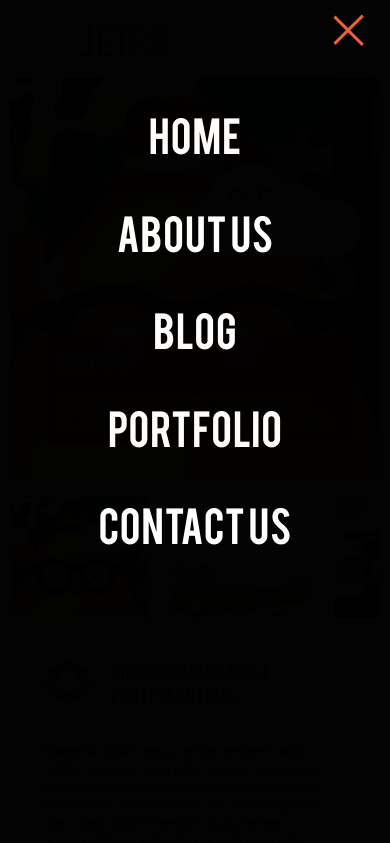
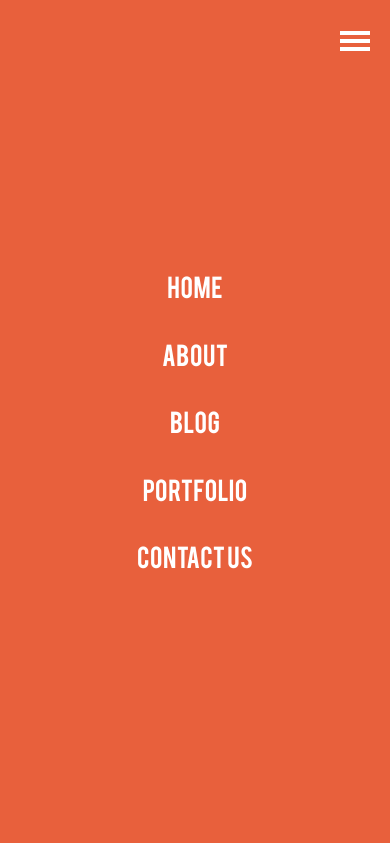
Before and after one commit to EvgeniyBudaev/jetro, a plain HTML site: page index.html in a window 390 px wide. Both pictures are taken after a click on the element 350 px from the left and 40 px from the top of the page. Shown: the top 843 px of the page. Drawn offline with nearby package versions, Linux system fonts and the light colour scheme.

Commit message:
адаптивная верстка

```diff
--- a/css/media-sidebar.css
+++ /dev/null
@@ -1,39 +0,0 @@
-@media (max-width: 769px) {
-  #toggle {
-    visibility: visible;
-    opacity: 1;
-    margin-top: 6px;
-  }
-
-  #menu a {
-    font-weight: 400;
-    font-size: 40px;
-    padding: 50px;
-  }
-
-  nav #menu {
-    display: none;
-  }
-
-  #resize li:nth-child(1) {
-  margin-top: 80px;
-}
-}
-
-@media (min-width: 769px) {
-  #resize {
-    visibility: hidden !important;
-  }
-}
-
-@media (max-width: 500px) {
-  #menu a {
-    padding: 0;
-  }
-}
-
-@media (max-width: 320px) {
-#resize li:nth-child(1) {
-  margin-top: 55px;
-}
-}
--- a/css/media.css
+++ b/css/media.css
@@ -21,6 +21,9 @@
   .header__inner {
     justify-content: space-around;
   }
+  .works__title-box {
+    display: none;
+  }
 }
 
 @media (max-width: 860px) {
@@ -35,6 +38,38 @@
   }
   .footer__item-twitter {
     padding: 0 20px 0 20px;
+  }
+}
+
+@media (max-width: 769px) {
+  .header__inner {
+    justify-content: space-between;
+  }
+  .header__menu {
+    display: none;
+  }
+  /* hamburger */
+  .header__menu-btn {
+    display: block;
+    margin-right: 10px;
+    z-index: 1;
+    background-color: #fff;
+  }
+  #toggle {
+    visibility: visible;
+    opacity: 1;
+    margin-top: 6px;
+  }
+  #menu a {
+    font-weight: 400;
+    font-size: 40px;
+    padding: 50px;
+  }
+  nav #menu {
+    display: none;
+  }
+  #resize li:nth-child(1) {
+    margin-top: 80px;
   }
 }
 
@@ -59,7 +94,7 @@
   }
 }
 
-@media (max-width: 499px) {
+@media (max-width: 500px) {
   .slider__item-wrapper {
     width: 308px;
     padding: 13px 10px 13px 10px;
@@ -70,6 +105,9 @@
   }
   .footer__social {
     justify-content: center;
+  }
+  #menu a {
+    padding: 0;
   }
 }
 
@@ -85,3 +123,15 @@
     margin-bottom: 10px;
   }
 }
+
+@media (max-width: 320px) {
+  #resize li:nth-child(1) {
+    margin-top: 55px;
+  }
+}
+
+@media (min-width: 769px) {
+  #resize {
+    visibility: hidden !important;
+  }
+}
--- a/css/style.css
+++ b/css/style.css
@@ -29,7 +29,6 @@ body {
 
 a {
   color: #b9b9b9;
-  display: inline-block;
   text-decoration: none;
 }
 
@@ -51,6 +50,10 @@ ul {
   justify-content: space-between;
   align-items: center;
   height: 78px;
+}
+
+.header__menu {
+  padding-top: 15px;
 }
 
 .header__logo a {
@@ -76,81 +79,73 @@ ul {
   color: #e8603c;
 }
 
-#toggle {
-  position: absolute;
-  right: 20px;
-  top: 14px;
-  z-index: 999;
-  width: 40px;
-  height: 40px;
-  cursor: pointer;
-  float: right;
-  transition: all 0.3s ease-out;
-  visibility: hidden;
-  opacity: 0;
+/* hamburger */
+.header__menu-btn {
+  width: 30px;
+  display: none;
 }
 
-#toggle .span {
-  height: 3px;
-  background: #e8603c;
-  transition: all 0.3s ease-out;
-  backface-visibility: hidden;
-  margin: 5px auto;
+.header__menu-row {
+  width: 100%;
+  background-color: #e8603c;
+  height: 4px;
+  margin-bottom: 4px;
 }
 
-#toggle.on #one {
-  transform: rotate(45deg) translateX(2px) translateY(4px);
+.menu-overlay {
+  position: fixed;
+  top: 0;
+  left: 0;
+  right: 0;
+  bottom: 0;
+  background: #e8603c;
+  display: flex;
+  justify-content: center;
+  align-items: center;
+  overflow-y: auto;
+  transform: scale(0);
+  transition: 0.5s;
+  overflow-y: hidden;
 }
 
-#toggle.on #two {
-  opacity: 0;
+.menu-overlay.active {
+  transform: scale(1);
 }
 
-#toggle.on #three {
-  transform: rotate(-45deg) translateX(8px) translateY(-10px);
+.slider-top.active {
+  transform: scale(0);
 }
 
-#resize {
-  z-index: 10;
-  top: 0px;
-  position: absolute;
-  background: #000;
-  width: 100%;
-  height: 100%;
-  visibility: hidden;
-  opacity: 0;
-  transition: all 1s ease-out;
-  display: table;
+.slider-top {
+  transform: scale(1);
 }
 
-#resize #menu {
-  height: 90px;
-  display: table-cell;
-  vertical-align: center;
+.footer.active {
+  transform: scale(0);
 }
 
-#resize #menu li {
-  display: block;
-  text-align: center;
-  padding: 20px 0;
-  font-size: 50px;
-  min-height: 50px;
-  font-weight: bold;
-  cursor: pointer;
-  transition: all 0.3s ease-out;
+.footer {
+  transform: scale(1);
 }
 
-#resize li:nth-child(1) {
-  margin-top: 140px;
+.menu-overlay ul {
+  position: relative;
 }
 
-#resize #menu li a {
-  color: #fff;
+.menu-overlay ul li {
+  position: relative;
+  list-style: none;
+  text-align: center;
+  display: block;
 }
 
-#resize.active {
-  visibility: visible;
-  opacity: 0.99;
+.menu-overlay ul li a {
+  text-decoration: none;
+  font-size: 24px;
+  padding: 20px 10px;
+  color: #fff;
+  text-transform: uppercase;
+  display: inline-block;
 }
 /* end HEADER */
 
@@ -192,7 +187,7 @@ ul {
 }
 
 .slick-track .item-nav + .item-nav {
-  margin-right: 22px;
+  margin-right: 21px;
 }
 
 .slider-for {
@@ -264,8 +259,6 @@ ul {
 .specialised__inner {
   display: flex;
   justify-content: space-between;
-  max-width: 950px;
-  margin: 0 auto;
 }
 
 .specialised__item {
@@ -308,10 +301,21 @@ ul {
 }
 
 .works__title {
+  display: flex;
+  justify-content: space-between;
+  align-items: center;
+  margin-bottom: 25px;
+}
+
+.works__title-text {
   font-size: 18px;
   line-height: 24px;
   color: #e8603c;
-  margin-bottom: 25px;
+}
+
+.works__title-box {
+  width: 810px;
+  height: 18px
 }
 
 .works__inner {
@@ -321,12 +325,17 @@ ul {
 }
 
 .works__item {
-  border: 1px solid rgb(219, 219, 219);
   padding-bottom: 12px;
 }
 
-.works__item img {
-  margin-bottom: 12px;
+.works__item-box {
+  border: 1px solid rgb(219, 219, 219);
+  border-top: none;
+  padding: 14px 0px;
+}
+
+.works__item-img {
+  height: 184px;
 }
 
 .works__item-title {
@@ -399,9 +408,16 @@ ul {
   color: #fff;
 }
 
-.footer__item-content span {
-  color: #d9d9d9;
+.footer__pixelmater a,
+.footer__designdude a,
+.footer__date {
+  color: #f3b29d;
   padding-right: 2px;
+}
+
+.footer__bestpsdfreebies a {
+  color: #f3b29d;
+  padding-left: 2px;
 }
 
 .footer__pixelmater {
@@ -427,6 +443,12 @@ ul {
 
 .footer__content-info {
   margin-bottom: 20px;
+  display: flex;
+  flex-direction: column;
+}
+
+.footer__content-info a {
+  color: #fff;
 }
 
 .footer__social {
--- a/index.html
+++ b/index.html
@@ -10,7 +10,6 @@
   <link rel="stylesheet" href="css/normalize.css">
   <link rel="stylesheet" href="css/style.css">
   <link rel="stylesheet" href="css/media.css">
-  <link rel="stylesheet" href="css/media-sidebar.css">
 </head>
 
 <body>
@@ -25,27 +24,26 @@
         </div>
 
 
-
         <nav class="header__menu">
-          <ul class="nav-links" id="menu">
+          <ul class="nav-links menu">
             <li class="nav-link"><a class="header-link active" href="#">Home</a></li>
             <li class="nav-link"><a class="header-link" href="#">About Us</a></li>
             <li class="nav-link"><a class="header-link" href="#">Blog</a></li>
             <li class="nav-link"><a class="header-link" href="#">Portfolio</a></li>
             <li class="nav-link"><a class="header-link" href="#">Contact US</a></li>
           </ul>
-
-          <div id="toggle">
-            <div class="span" id="one"></div>
-            <div class="span" id="two"></div>
-            <div class="span" id="three"></div>
-          </div>
         </nav>
 
-        <div id="resize">
-          <ul id="menu">
+        <div class="header__menu-btn" onClick="menuToggle()">
+          <div class="header__menu-row"></div>
+          <div class="header__menu-row"></div>
+          <div class="header__menu-row"></div>
+        </div>
+
+        <div class="menu-overlay">
+          <ul>
             <li><a href="#">Home</a></li>
-            <li><a href="#">About Us</a></li>
+            <li><a href="#">About</a></li>
             <li><a href="#">Blog</a></li>
             <li><a href="#">Portfolio</a></li>
             <li><a href="#">Contact US</a></li>
@@ -156,7 +154,7 @@
             iaculis.
             Aenean sodales nibh non lectus tempor a interdum justo ultricies.
           </div>
-          <div class="specialised__item-button">more</div>
+          <a class="specialised__item-button" href="#">more</a>
         </div>
 
         <div class="specialised__item">
@@ -174,7 +172,7 @@
             iaculis.
             Aenean sodales nibh non lectus tempor a interdum justo ultricies.
           </div>
-          <div class="specialised__item-button">more</div>
+          <a class="specialised__item-button" href="#">more</a>
         </div>
 
         <div class="specialised__item">
@@ -192,7 +190,7 @@
             iaculis.
             Aenean sodales nibh non lectus tempor a interdum justo ultricies.
           </div>
-          <div class="specialised__item-button">more</div>
+          <a class="specialised__item-button" href="#">more</a>
         </div>
 
       </div>
@@ -202,32 +200,61 @@
 
   <section class="works">
     <div class="container">
-      <div class="works__title">recent works</div>
+      <div class="works__title">
+        <div class="works__title-text">recent works</div>
+        <div class="works__title-box">
+          <img src="images/line.png" alt="line">
+        </div>
+      </div>
       <div class="works__inner">
 
+        <a href="#">
           <div class="works__item">
+            <div class="works__item-img">
             <img src="images/works-img1.jpg" alt="photo">
+            </div>
+            <div class="works__item-box">
               <div class="works__item-title">Character Design</div>
               <div class="works__item-date">June 15, 2012</div>
             </div>
+          </div>
+        </a>
 
+        <a href="#">
           <div class="works__item">
+            <div class="works__item-img">
             <img src="images/works-img2.jpg" alt="photo">
+            </div>
+            <div class="works__item-box">
               <div class="works__item-title">Brochure Design</div>
               <div class="works__item-date">June 15, 2012</div>
             </div>
+          </div>
+        </a>
 
+        <a href="#">
           <div class="works__item">
+            <div class="works__item-img">
             <img src="images/works-img3.jpg" alt="photo">
+            </div>
+            <div class="works__item-box">
               <div class="works__item-title">Social Media Buttons</div>
               <div class="works__item-date">June 15, 2012</div>
             </div>
+          </div>
+        </a>
 
+        <a href="#">
           <div class="works__item">
+            <div class="works__item-img">
             <img src="images/works-img4.jpg" alt="photo">
+            </div>
+            <div class="works__item-box">
               <div class="works__item-title">10 Amazing Websites</div>
               <div class="works__item-date">June 15, 2012</div>
             </div>
+          </div>
+        </a>
 
       </div>
     </div>
@@ -257,15 +284,15 @@
           <div class="footer__item-title">Twitter Widget</div>
           <div class="footer__item-content">
             <div class="footer__pixelmater">
-              <span>@pixelmater</span>What an awesome design with great functionality :)
+              <a href=#>@pixelmater</a>What an awesome design with great functionality :)
             </div>
-            <div><span>about 1 hour ago</span></div>
+            <div class="footer__date">about 1 hour ago</div>
             <div class="footer__designdude">
-              <span>@designdude</span>What an awesome design with great functionality :)
+              <a href=#>@designdude</a>What an awesome design with great functionality :)
             </div>
-            <span>about 2 hour ago</span>
+            <span class="footer__date">about 2 hour ago</span>
             <div class="footer__bestpsdfreebies">
-              Follow<span>@bestpsdfreebies</span>
+              Follow<a href=#>@bestpsdfreebies</a>
             </div>
           </div>
         </div>
@@ -274,11 +301,12 @@
           <div class="footer__item-title">Contact Us</div>
           <div class="footer__item-content">
             <div class="footer__content-text">
-              Lorem ipsum dolor sit amet, malorum recteque reprehendunt ea vel. Urbanitas adolescens vim te, per at tritani aperiri.
+              Lorem ipsum dolor sit amet, malorum recteque reprehendunt ea vel. Urbanitas adolescens vim te, per at
+              tritani aperiri.
             </div>
             <div class="footer__content-info">
-              information@jetro.com
-              <div>1.222.333.4444</div>
+              <a href="mailto:information@jetro.com">information@jetro.com</a>
+              <a href="tel:12223334444">1.222.333.4444</a>
             </div>
           </div>
           <ul class="footer__social">
--- a/js/main.js
+++ b/js/main.js
@@ -23,9 +23,17 @@ $(function () {
   });
 });
 
-$("#toggle").click(function () {
 
-  $(this).toggleClass('on');
-  $("#resize").toggleClass("active");
+function menuToggle() {
+  var nav = document.querySelector('.menu-overlay');
+  nav.classList.toggle('active');
 
-});
+  var nav = document.querySelector('.header__menu-btn');
+  nav.classList.toggle('active');
+
+  var nav = document.querySelector('.slider-top');
+  nav.classList.toggle('active');
+
+  // var nav = document.querySelector('.footer');
+  // nav.classList.toggle('active');
+}
```
Also changed, not shown: images/line.png (added). Lines whose indentation alone changed are shown as unchanged.
